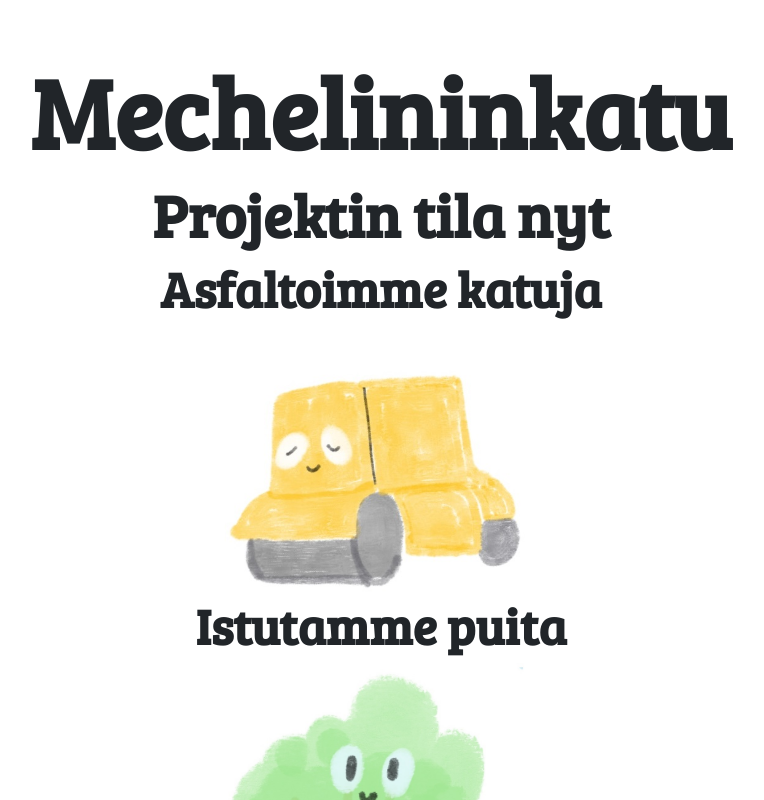
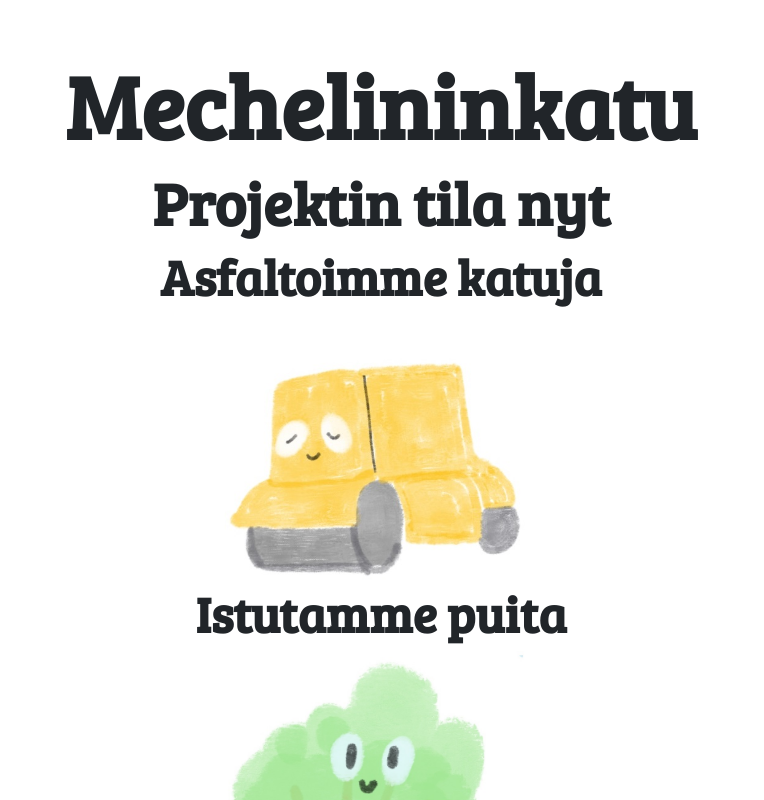
Before and after one commit to Varjokorento/junction18frontend, a React (Create React App) app: page / in a window 1280 px wide. Shown: the top 800 px of the page, without its empty margins (259-1023 px from the left). Built offline with nearby package versions, Linux system fonts and the light colour scheme.

Commit message:
Fixed css

```diff
--- a/src/components/Analysis.js
+++ b/src/components/Analysis.js
@@ -1,7 +1,5 @@
 import React, { Component } from 'react'
 import {GET_AVERAGE1, GET_AVERAGE2, GET_AVERAGE3} from '../env2/amazonurls';
-import BarChart from './barChart';
-import MyBarChart from './MyBarChart';
 import NewBarChart from './NewBarChart';
 import axios from 'axios'
 
--- a/src/index.css
+++ b/src/index.css
@@ -15,7 +15,7 @@ code {
 
 h1 {
   font-family: 'Bree Serif', sans-serif;
-  font-size: 100px;
+  font-size: 90px;
   font-weight: 800;
 }
 
@@ -60,7 +60,7 @@ col {
 }
 
 .staraImg4 {
-  widows: 50%;
+  width: 50%;
   height: auto;
 }
 
```
